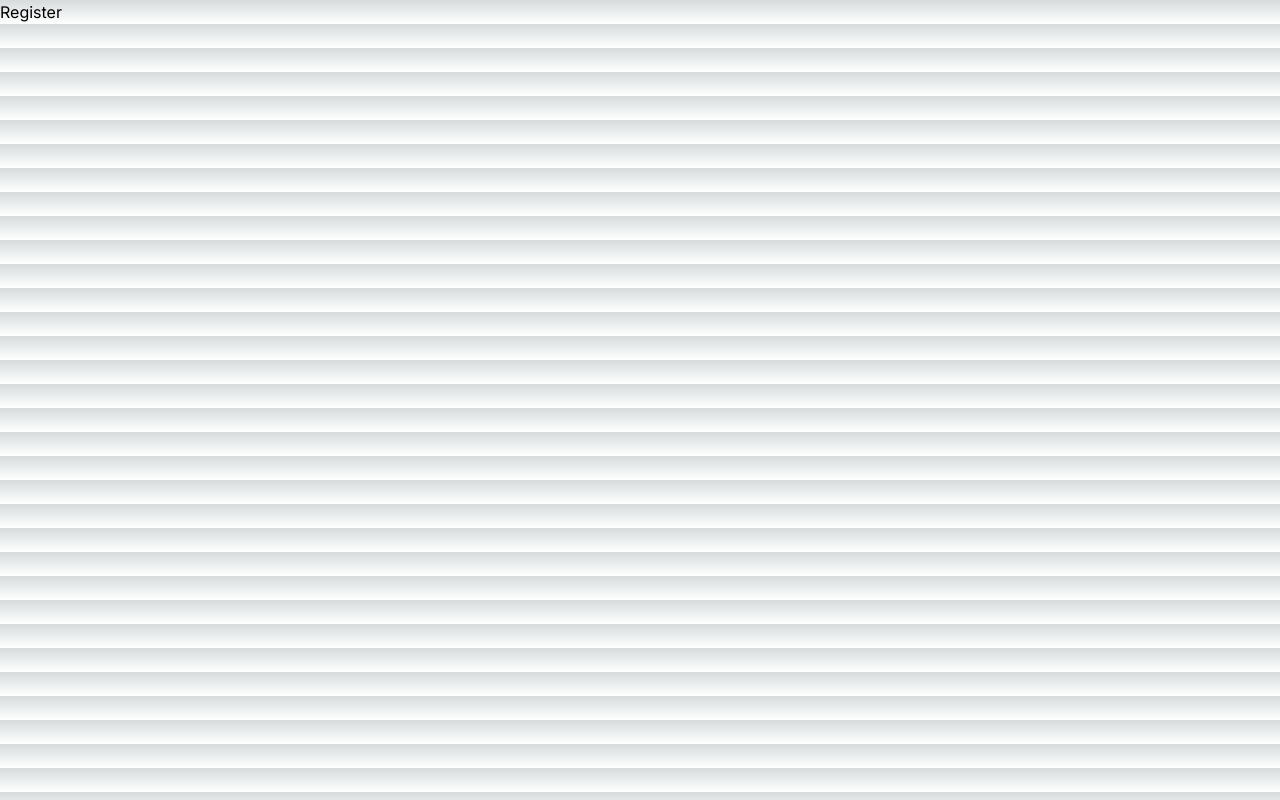
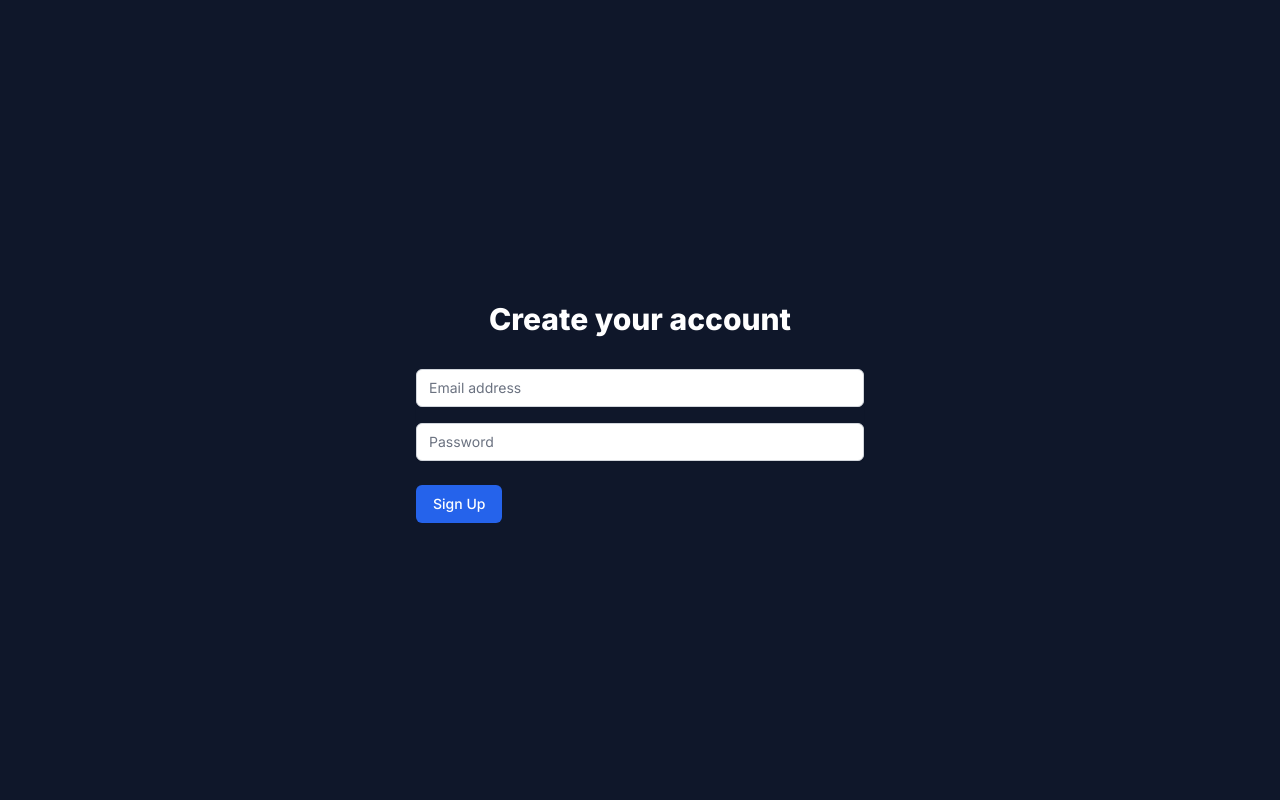
Before and after one commit to HaraldHenriksson/react-tetris, a Next.js app: page /sign-up in a window 1280 px wide. Built offline with nearby package versions, Linux system fonts and the light colour scheme.

Commit message:
sign-up page with similar design as the sign-in page

```diff
--- a/src/app/(signedout)/sign-up/page.tsx
+++ b/src/app/(signedout)/sign-up/page.tsx
@@ -1,7 +1,59 @@
-import React from "react";
+"use server";
 
-function Register() {
-  return <div>Register</div>;
+import Messages from "@/components/Messages";
+
+export default async function Signup() {
+  return (
+    <div className="min-h-screen flex items-center justify-center bg-customBlue py-12 px-4 sm:px-6 lg:px-8">
+      <div className="max-w-md w-full space-y-8">
+        <div>
+          <h1 className="mt-6 text-center text-3xl font-extrabold text-white">
+            Create your account
+          </h1>
+        </div>
+        <form className="mt-8 space-y-6" action="/auth/sign-up" method="post">
+          <div className="rounded-md shadow-sm space-y-4">
+            <div>
+              <label htmlFor="email" className="sr-only">
+                Email address
+              </label>
+              <input
+                name="email"
+                type="email"
+                autoComplete="email"
+                required
+                className="appearance-none rounded-md relative block w-full px-3 py-2 border border-gray-300 placeholder-gray-500 text-gray-900 focus:outline-none focus:ring-blue-500 focus:border-blue-500 focus:z-10 sm:text-sm"
+                placeholder="Email address"
+              />
+            </div>
+            <div>
+              <label htmlFor="password" className="sr-only">
+                Password
+              </label>
+              <input
+                name="password"
+                type="password"
+                autoComplete="current-password"
+                required
+                className="appearance-none rounded-md relative block w-full px-3 py-2 border border-gray-300 placeholder-gray-500 text-gray-900 focus:outline-none focus:ring-blue-500 focus:border-blue-500 focus:z-10 sm:text-sm"
+                placeholder="Password"
+              />
+            </div>
+          </div>
+
+          <div className="flex items-center justify-between">
+            <div className="flex items-center">
+              <button
+                type="submit"
+                className="group relative w-full flex justify-center py-2 px-4 border border-transparent text-sm font-medium rounded-md text-white bg-blue-600 hover:bg-blue-700 focus:outline-none focus:ring-2 focus:ring-offset-2 focus:ring-blue-500"
+              >
+                Sign Up
+              </button>
+            </div>
+          </div>
+          <Messages />
+        </form>
+      </div>
+    </div>
+  );
 }
-
-export default Register;
```
